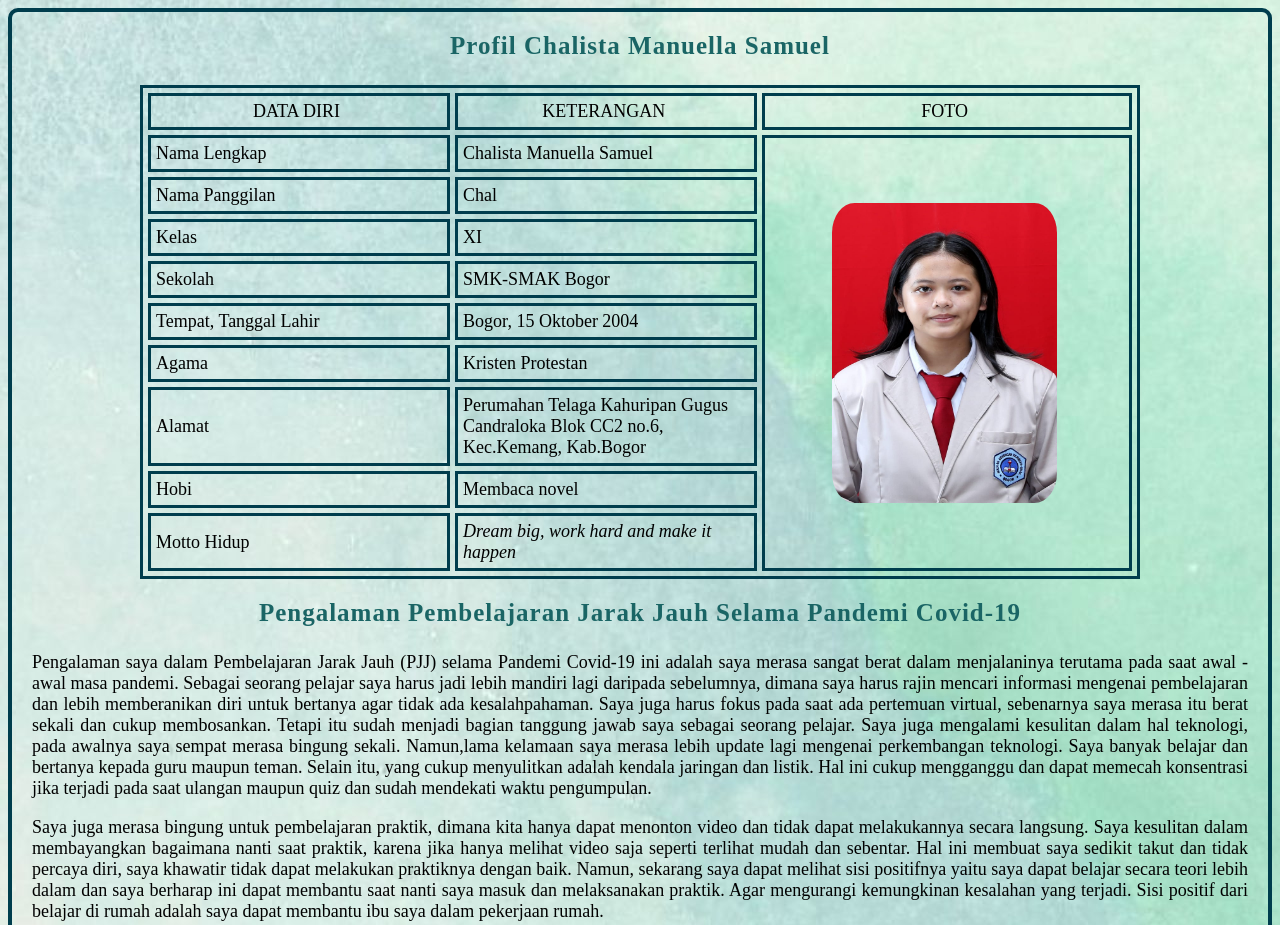
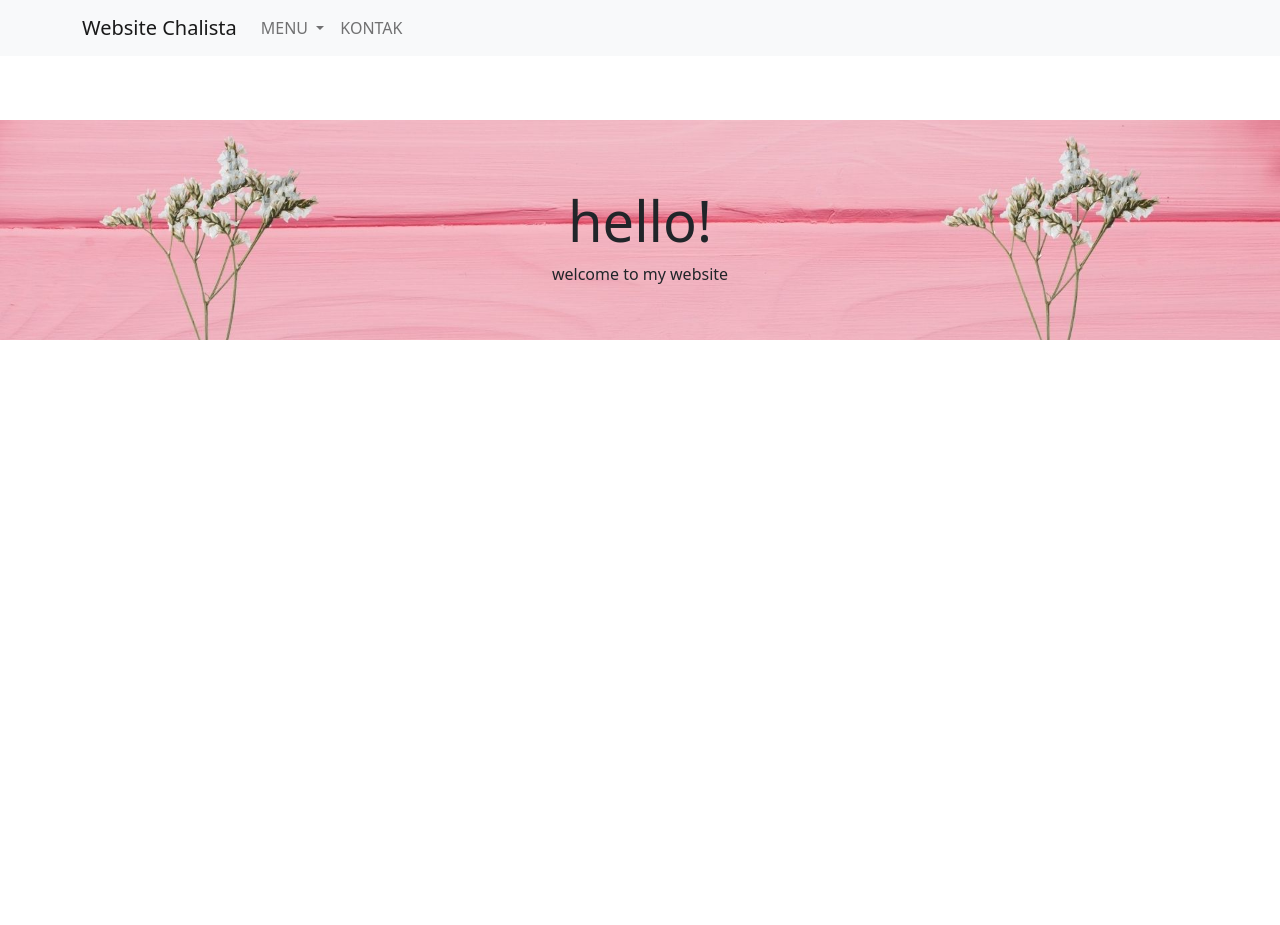
Before and after one commit to chalistaman65/chalistaman65.github.io, a plain HTML site: page index.html in a window 1280 px wide. Shown: the top 925 px of the page. After the commit the page ends 800 px from the top, so only its background shows below. Drawn offline with nearby package versions, Linux system fonts and the light colour scheme.

Commit message:
Add files via upload

```diff
--- a/index.html
+++ b/index.html
@@ -1,73 +1,65 @@
-<!DOCTYPE html>
-<html>
-<head>
-<title>BIODATA</title>
-<link rel="stylesheet" href="css.css">
+<!doctype html>
+<html lang="en">
+  <head>
+    <!-- Required meta tags -->
+    <meta charset="utf-8">
+    <meta name="viewport" content="width=device-width, initial-scale=1">
 
-</head>
-<body>
+    <!-- Bootstrap CSS -->
+    <link href="https://cdn.jsdelivr.net/npm/bootstrap@5.0.1/dist/css/bootstrap.min.css" rel="stylesheet" integrity="sha384-+0n0xVW2eSR5OomGNYDnhzAbDsOXxcvSN1TPprVMTNDbiYZCxYbOOl7+AMvyTG2x" crossorigin="anonymous">
 
-<p><h3>Profil Chalista Manuella Samuel</p></h3>
-<table border="1" width="1000" cellspacing="5" cellpadding="10" align="center">
+	<link rel="stylesheet" href="newstyle.css">
 
-	<tr class="yupi" align="center">
-		  <td width="180">DATA DIRI</td>
-		  <td width="180">KETERANGAN</td>
-		  <td width="180">FOTO</td>
-	</tr>
+  <title>Profil Chalista</title>
+  </head>
+  <body>
 
-  <tr>
-    <td>Nama Lengkap</td>
-    <td>Chalista Manuella Samuel</td>
-	<td rowspan="10" align="center"><img src="index.jpg" alt="Foto" width="225px" height="300px"></td>
-  </tr>
-  <tr>
-    <td>Nama Panggilan</td>
-	<td>Chal</td>
-  </tr>
-  <tr>
-    <td>Kelas</td>
-    <td>XI</td>
-  </tr>
-  <tr>
-    <td>Sekolah</th>
-	<td>SMK-SMAK Bogor</td>
-  </tr>
-  <tr>
-	<td>Tempat, Tanggal Lahir</td>
-	<td>Bogor, 15 Oktober 2004</td>
-  </tr>
-   <tr>
-    <td>Agama</td>
-	<td>Kristen Protestan</td>
-  </tr>
-  <tr>
-    <td>Alamat</td>
-    <td>Perumahan Telaga Kahuripan Gugus Candraloka Blok CC2 no.6, Kec.Kemang, Kab.Bogor</td>
-  </tr>
-  <tr>
-    <td>Hobi</td>
-	<td>Membaca novel</td>
-  </tr>
-  <tr>
-    <td>Motto Hidup</td>
-	<td><i>Dream big, work hard and make it happen</td>
-  </tr>
-  </table>
+	<nav class="navbar navbar-expand-lg navbar-light bg-light fixed-top" id="mainNav">
+	  <div class="container">
+		<a class="navbar-brand" href="#page-top">Website Chalista</a>
+		<button class="navbar-toggler navbar-toggler-right" type="button" data-bs-toggle="collapse" data-bs-target="#navbarNav" aria-controls="navbarNav" aria-expanded="false" aria-label="Toggle navigation">
+		  <span class="navbar-toggler-icon"></span>
+		</button>
+		<div class="collapse navbar-collapse" id="navbarNav">
+		  <ul class="navbar-nav ml-auto">
+			<li class="nav-item dropdown">
+			  <a class="nav-link dropdown-toggle" href="#menu" id="navbarDropdown" role="button" data-bs-toggle="dropdown" aria-expanded="false">
+				MENU
+			  </a>
+			  <ul class="dropdown-menu" aria-labelledby="navbarDropdown">
+				<li><a class="dropdown-item" href="biodata.html">Biodata</a></li>
+				<li><hr class="dropdown-divider"></li>
+				<li><a class="dropdown-item" href="galeri.html">Galeri</a></li>
+			  </ul>
+			</li>
+			<li class="nav-item">
+			  <a class="nav-link js-scroll-trigger" href="kontak.html">KONTAK</a>
+			</li>
+		  </ul>
+		</div>
+	  </div>
+	</nav>
 
-  <h3>Pengalaman Pembelajaran Jarak Jauh Selama Pandemi Covid-19</h3>
-  <p>Pengalaman saya dalam Pembelajaran Jarak Jauh (PJJ) selama Pandemi Covid-19 ini adalah saya merasa sangat berat dalam menjalaninya terutama pada saat
-     awal - awal masa pandemi. Sebagai seorang pelajar saya harus jadi lebih mandiri lagi daripada sebelumnya, dimana saya harus rajin mencari informasi
-	 mengenai pembelajaran dan lebih memberanikan diri untuk bertanya agar tidak ada kesalahpahaman. Saya juga harus fokus pada saat ada pertemuan virtual,
-	 sebenarnya saya merasa itu berat sekali dan cukup membosankan. Tetapi itu sudah menjadi bagian tanggung jawab saya sebagai seorang pelajar. Saya juga
-	 mengalami kesulitan dalam hal teknologi, pada awalnya saya sempat merasa bingung sekali. Namun,lama kelamaan saya merasa lebih update lagi mengenai
-	 perkembangan teknologi. Saya banyak belajar dan bertanya kepada guru maupun teman. Selain itu, yang cukup menyulitkan adalah kendala jaringan
-	 dan listik. Hal ini cukup mengganggu dan dapat memecah konsentrasi jika terjadi pada saat ulangan maupun quiz dan sudah mendekati waktu pengumpulan.</p>
- <p> Saya juga merasa bingung untuk pembelajaran praktik, dimana kita hanya dapat menonton video dan tidak dapat melakukannya secara langsung. Saya kesulitan
-     dalam membayangkan bagaimana nanti saat praktik, karena jika hanya melihat video saja seperti terlihat mudah dan sebentar. Hal ini membuat saya sedikit
-	 takut dan tidak percaya diri, saya khawatir tidak dapat melakukan praktiknya dengan baik. Namun, sekarang saya dapat melihat sisi positifnya yaitu saya
-	 dapat belajar secara teori lebih dalam dan saya berharap ini dapat membantu saat nanti saya masuk dan melaksanakan praktik. Agar mengurangi kemungkinan
-	 kesalahan yang terjadi. Sisi positif dari belajar di rumah adalah saya dapat membantu ibu saya dalam pekerjaan rumah.</p>
+	<br><br><br><br><br>
 
-</body>
+	<div class="jumbotron">
+	  <div class="container">
+		<h1 class="display-4"> <br> <span class="font-weight-bold"></span> hello!</h1>
+		<p> welcome to my website </p>
+	  </div>
+	</div>
+
+
+
+    <!-- Optional JavaScript; choose one of the two! -->
+
+    <!-- Option 1: Bootstrap Bundle with Popper -->
+    <script src="https://cdn.jsdelivr.net/npm/bootstrap@5.0.1/dist/js/bootstrap.bundle.min.js" integrity="sha384-gtEjrD/SeCtmISkJkNUaaKMoLD0//ElJ19smozuHV6z3Iehds+3Ulb9Bn9Plx0x4" crossorigin="anonymous"></script>
+
+    <!-- Option 2: Separate Popper and Bootstrap JS -->
+    <!--
+    <script src="https://cdn.jsdelivr.net/npm/@popperjs/core@2.9.2/dist/umd/popper.min.js" integrity="sha384-IQsoLXl5PILFhosVNubq5LC7Qb9DXgDA9i+tQ8Zj3iwWAwPtgFTxbJ8NT4GN1R8p" crossorigin="anonymous"></script>
+    <script src="https://cdn.jsdelivr.net/npm/bootstrap@5.0.1/dist/js/bootstrap.min.js" integrity="sha384-Atwg2Pkwv9vp0ygtn1JAojH0nYbwNJLPhwyoVbhoPwBhjQPR5VtM2+xf0Uwh9KtT" crossorigin="anonymous"></script>
+    -->
+  </body>
 </html>
```
Also changed, not shown: biodata.html (added, +73 -0 lines), background.jpg (added), kontak.jpg (added).
